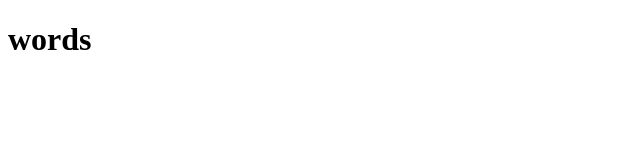
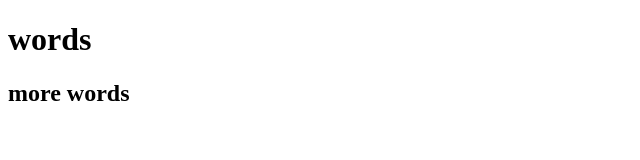
Before and after one commit to AustinDolby223/Portfolio-web, a plain HTML site: page index.html in a window 1280 px wide. Shown: the whole page, without its empty margins (0-640 px from the left). Drawn offline with Linux system fonts and the light colour scheme.

Commit message:
more words

```diff
--- a/index.html
+++ b/index.html
@@ -2,3 +2,6 @@
 <h1>
     words
 </h1>
+<h2>
+    more words
+</h2>
```
